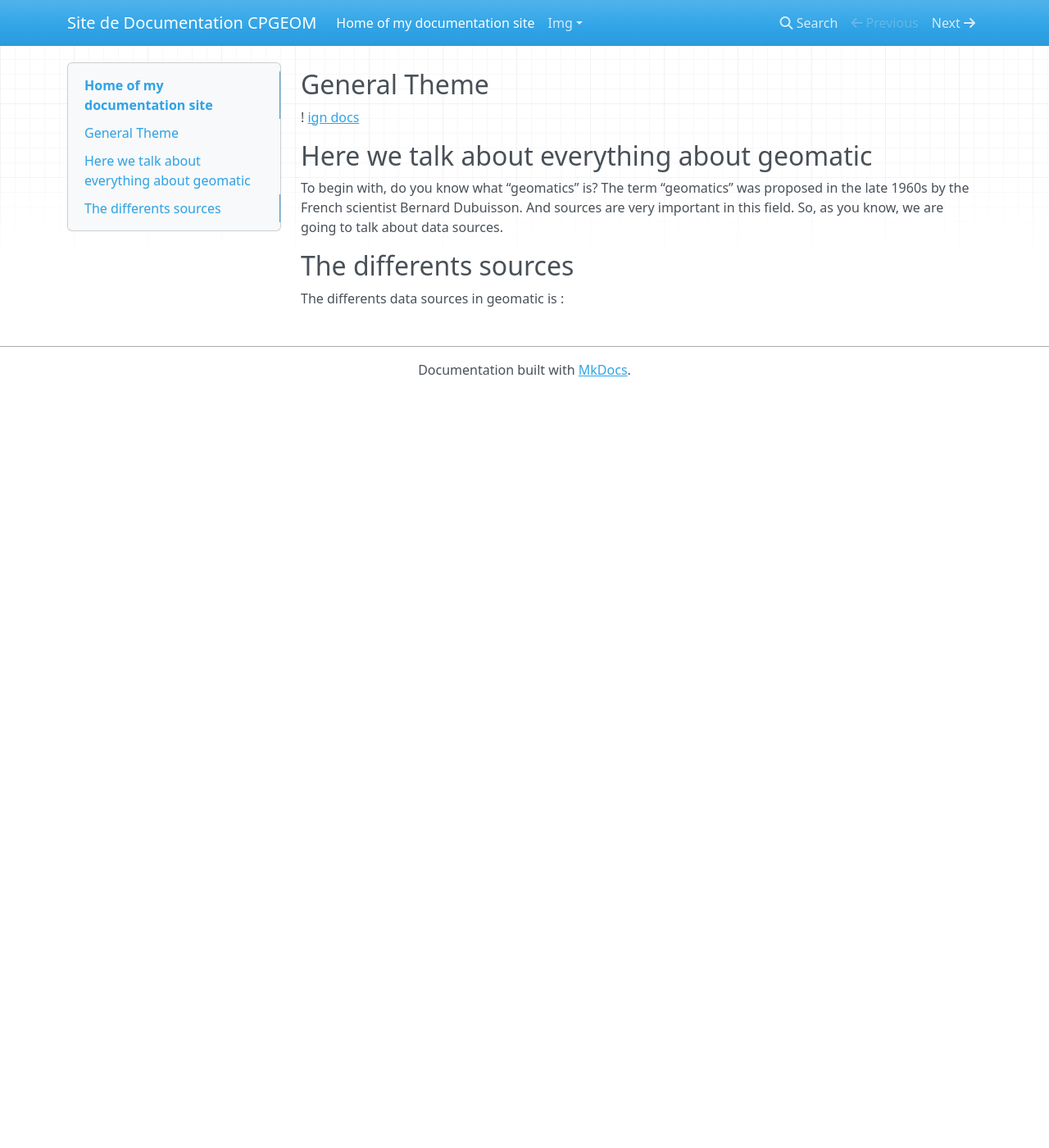
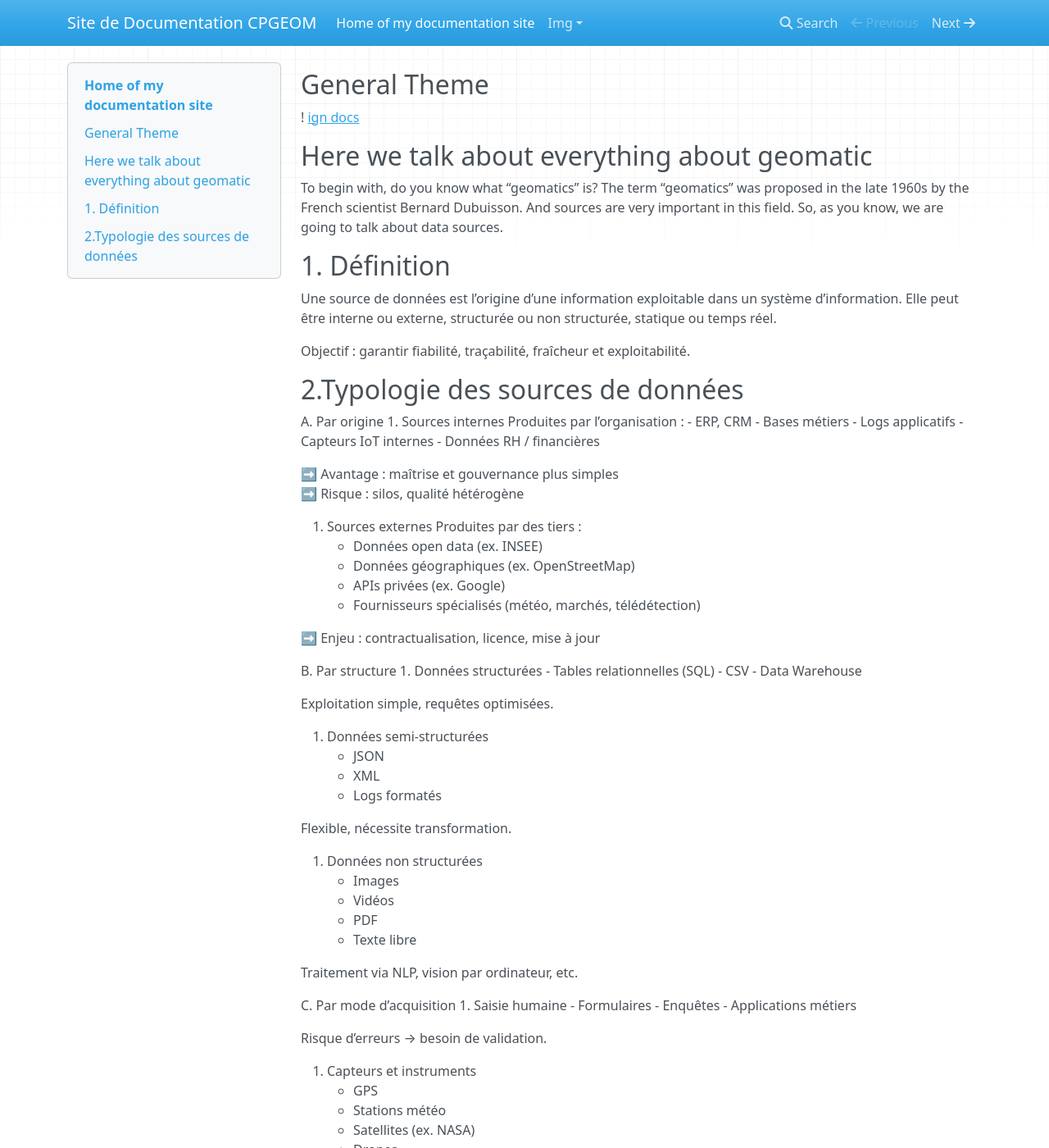
Before and after one commit to yaceta3/cpgeom_doc, an MkDocs documentation site: the page built from docs/index.md, in a window 1280 px wide and 1400 px high, scrolled down 270 px. Shown: the whole window at 82% size. Built offline with MkDocs 1.6.1, drawn with Linux system fonts in a browser that asks for light colours; nearby versions of some CDN libraries; before the commit the page ends 900 px from its top, so only the background shows below that; some of the changed text lies outside the part shown.

Commit message:
modif mkdocs.yml

```diff
--- a/docs/index.md
+++ b/docs/index.md
@@ -11,5 +11,76 @@ The term “geomatics” was proposed in the late 1960s by the French scientist
 And sources are very important in this field.
 So, as you know, we are going to talk about data sources.
 
-## The differents sources
-The differents data sources in geomatic is :
+## 1. Définition
+Une source de données est l’origine d’une information exploitable dans un système d’information.
+Elle peut être interne ou externe, structurée ou non structurée, statique ou temps réel.
+
+Objectif : garantir fiabilité, traçabilité, fraîcheur et exploitabilité.
+
+## 2.Typologie des sources de données
+A. Par origine
+1. Sources internes
+Produites par l’organisation :
+    - ERP, CRM
+    - Bases métiers
+    - Logs applicatifs
+    - Capteurs IoT internes
+    - Données RH / financières
+
+➡ Avantage : maîtrise et gouvernance plus simples
+➡ Risque : silos, qualité hétérogène
+
+2. Sources externes
+Produites par des tiers :
+    - Données open data (ex. INSEE)
+    - Données géographiques (ex. OpenStreetMap)
+    - APIs privées (ex. Google)
+    - Fournisseurs spécialisés (météo, marchés, télédétection)
+
+➡ Enjeu : contractualisation, licence, mise à jour
+
+B. Par structure
+1. Données structurées
+    - Tables relationnelles (SQL)
+    - CSV
+    - Data Warehouse
+
+Exploitation simple, requêtes optimisées.
+
+2. Données semi-structurées
+    - JSON
+    - XML
+    - Logs formatés
+
+Flexible, nécessite transformation.
+
+3. Données non structurées
+    - Images
+    - Vidéos
+    - PDF
+    - Texte libre
+
+Traitement via NLP, vision par ordinateur, etc.
+
+C. Par mode d’acquisition
+1. Saisie humaine
+    - Formulaires
+    - Enquêtes
+    - Applications métiers
+
+Risque d’erreurs → besoin de validation.
+
+2. Capteurs et instruments
+    - GPS
+    - Stations météo
+    - Satellites (ex. NASA)
+    - Drones
+
+Production massive, nécessite stockage adapté.
+
+3. Web scraping / APIs
+    - Extraction automatisée :
+    - APIs REST
+    - Connecteurs SaaS
+
+Attention aux conditions d’usage.
```
Also changed, not shown: site/index.html, 1 other file.
